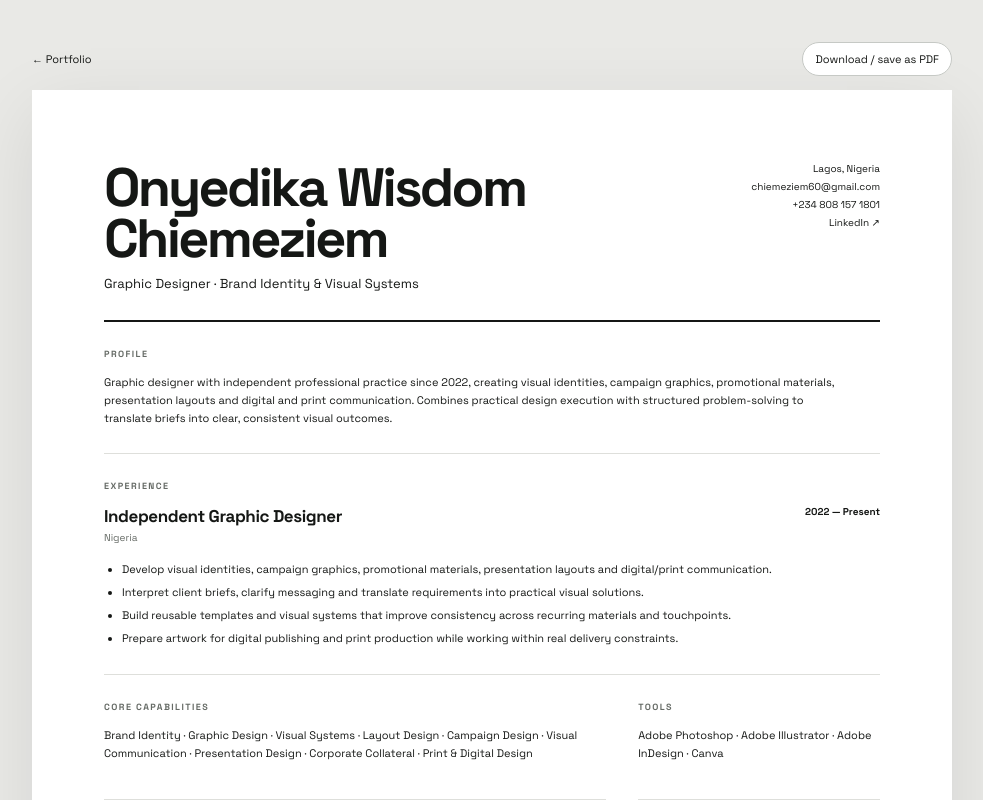
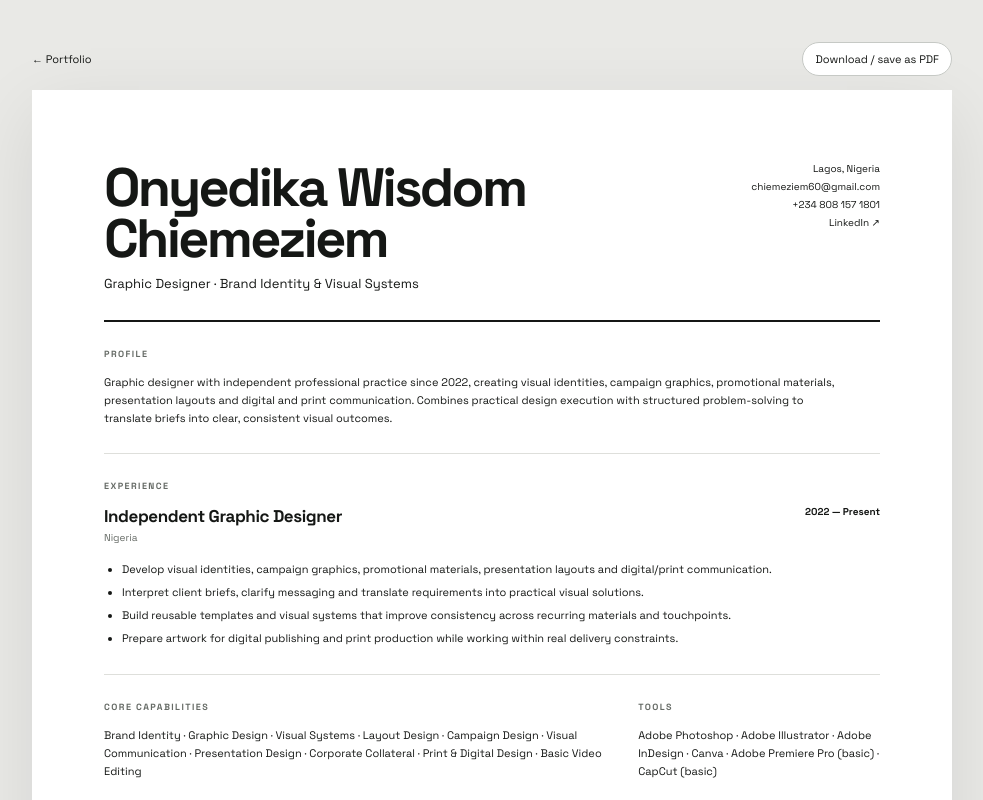
Before and after one commit to Wis-code/wisdom-portfolio, a Next.js app: page /cv in a window 1280 px wide. Shown: the top 800 px of the page, without its empty margins (148-1131 px from the left). Built offline with nearby package versions, Linux system fonts and the light colour scheme.

Commit message:
Add basic video editing tools to CV

```diff
--- a/app/cv/page.tsx
+++ b/app/cv/page.tsx
@@ -55,12 +55,12 @@ export default function CvPage() {
         <div className={styles.columns}>
           <section>
             <span className={styles.label}>Core capabilities</span>
-            <p>Brand Identity · Graphic Design · Visual Systems · Layout Design · Campaign Design · Visual Communication · Presentation Design · Corporate Collateral · Print & Digital Design</p>
+            <p>Brand Identity · Graphic Design · Visual Systems · Layout Design · Campaign Design · Visual Communication · Presentation Design · Corporate Collateral · Print & Digital Design · Basic Video Editing</p>
           </section>
 
           <section>
             <span className={styles.label}>Tools</span>
-            <p>Adobe Photoshop · Adobe Illustrator · Adobe InDesign · Canva</p>
+            <p>Adobe Photoshop · Adobe Illustrator · Adobe InDesign · Canva · Adobe Premiere Pro (basic) · CapCut (basic)</p>
           </section>
         </div>
 
```
